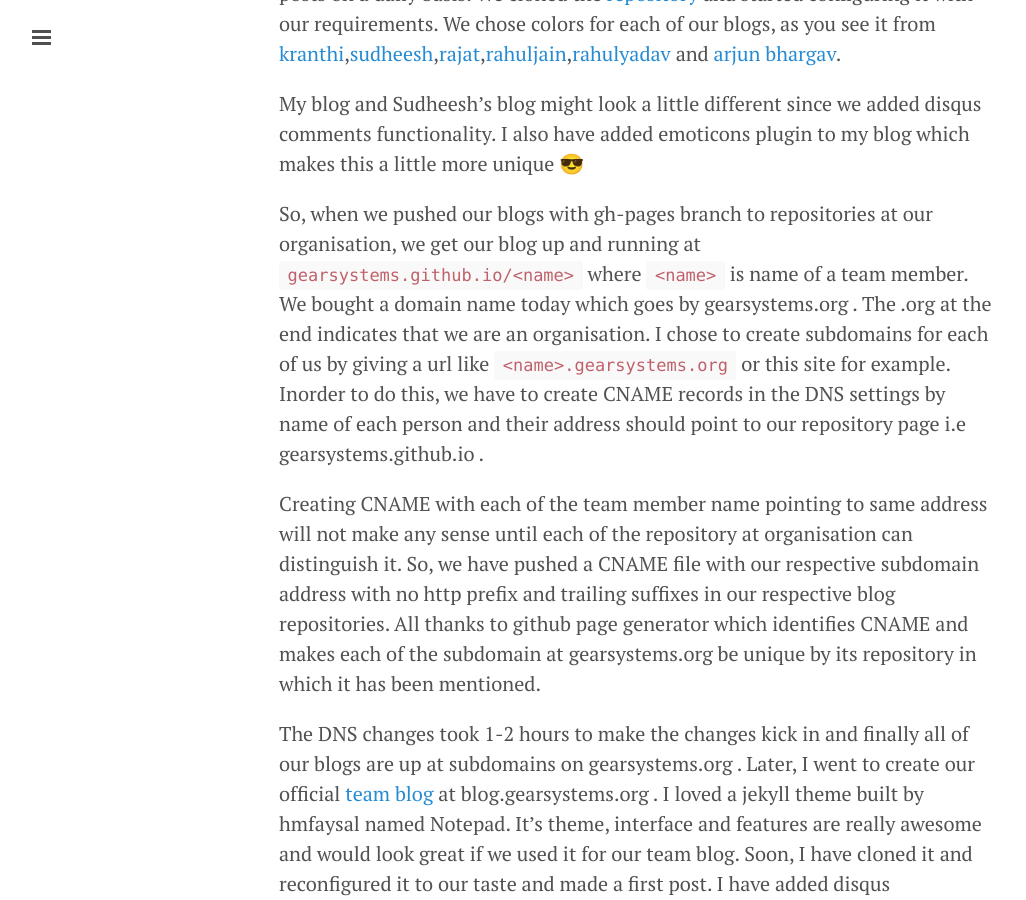
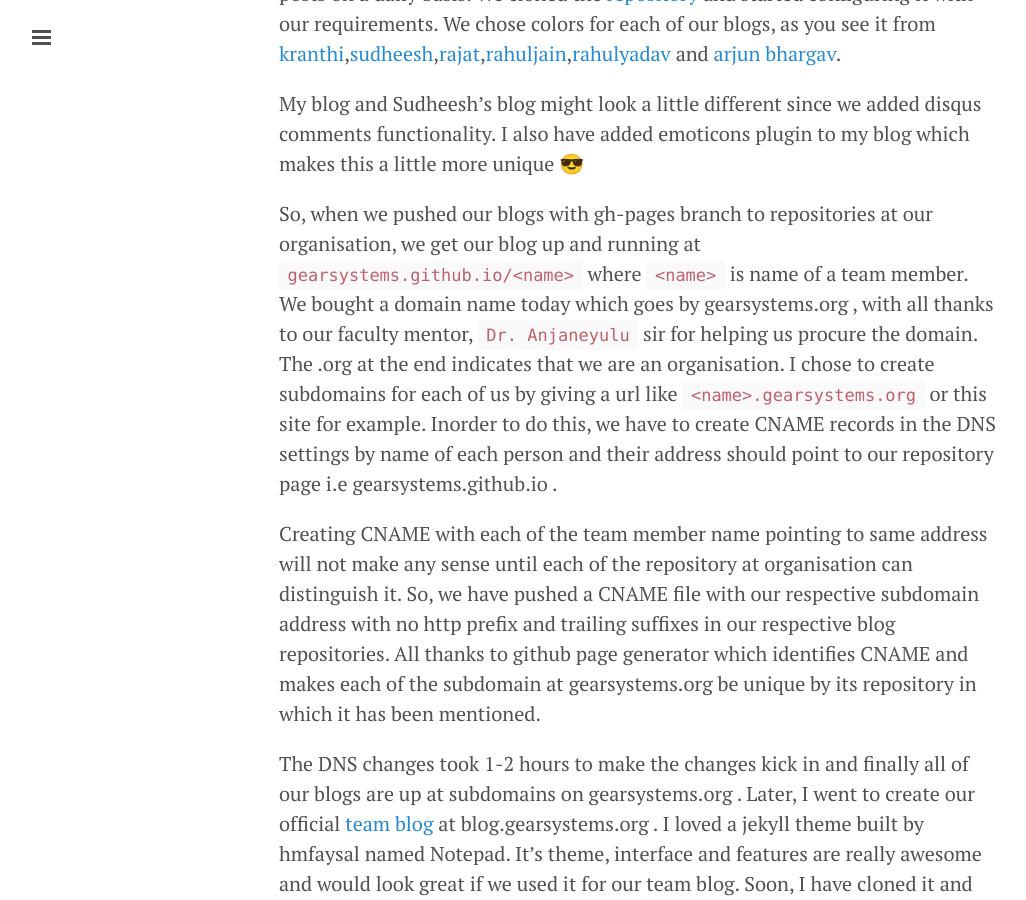
Before and after one commit to gearsystems/kranthi, a Jekyll site: the page built from _posts/2015-01-08-how-we-setup-the-blog.md, in a window 1280 px wide and 900 px high, scrolled down 1033 px. Shown: the whole window, without its empty margins (1-1027 px from the left). Built offline with Jekyll 4.4.1, drawn with Linux system fonts in a browser that asks for light colours; emoji names are drawn with the system emoji font; Markdown is read by kramdown in place of the engine named in the settings; comment, search, counter and statistics services are not loaded.

Commit message:
Adding reference to faculty mentor in post

```diff
--- a/_posts/2015-01-08-how-we-setup-the-blog.md
+++ b/_posts/2015-01-08-how-we-setup-the-blog.md
@@ -16,7 +16,7 @@
 
 My blog and Sudheesh's blog might look a little different since we added disqus comments functionality. I also have added emoticons plugin to my blog which makes this a little more unique :sunglasses:
 
-So, when we pushed our blogs with gh-pages branch to repositories at our organisation, we get our blog up and running at `gearsystems.github.io/<name>` where `<name>` is name of a team member. We bought a domain name today which goes by gearsystems.org . The .org at the end indicates that we are an organisation. I chose to create subdomains for each of us by giving a url like `<name>.gearsystems.org` or this site for example. Inorder to do this, we have to create CNAME records in the DNS settings by name of each person and their address should point to our repository page i.e gearsystems.github.io .
+So, when we pushed our blogs with gh-pages branch to repositories at our organisation, we get our blog up and running at `gearsystems.github.io/<name>` where `<name>` is name of a team member. We bought a domain name today which goes by gearsystems.org , with all thanks to our faculty mentor, `Dr. Anjaneyulu` sir for helping us procure the domain. The .org at the end indicates that we are an organisation. I chose to create subdomains for each of us by giving a url like `<name>.gearsystems.org` or this site for example. Inorder to do this, we have to create CNAME records in the DNS settings by name of each person and their address should point to our repository page i.e gearsystems.github.io .
 
 Creating CNAME with each of the team member name pointing to same address will not make any sense until each of the repository at organisation can distinguish it. So, we have pushed a CNAME file with our respective subdomain address with no http prefix and trailing suffixes in our respective blog repositories. All thanks to github page generator which identifies CNAME and makes each of the subdomain at gearsystems.org be unique by its repository in which it has been mentioned.
 
```
